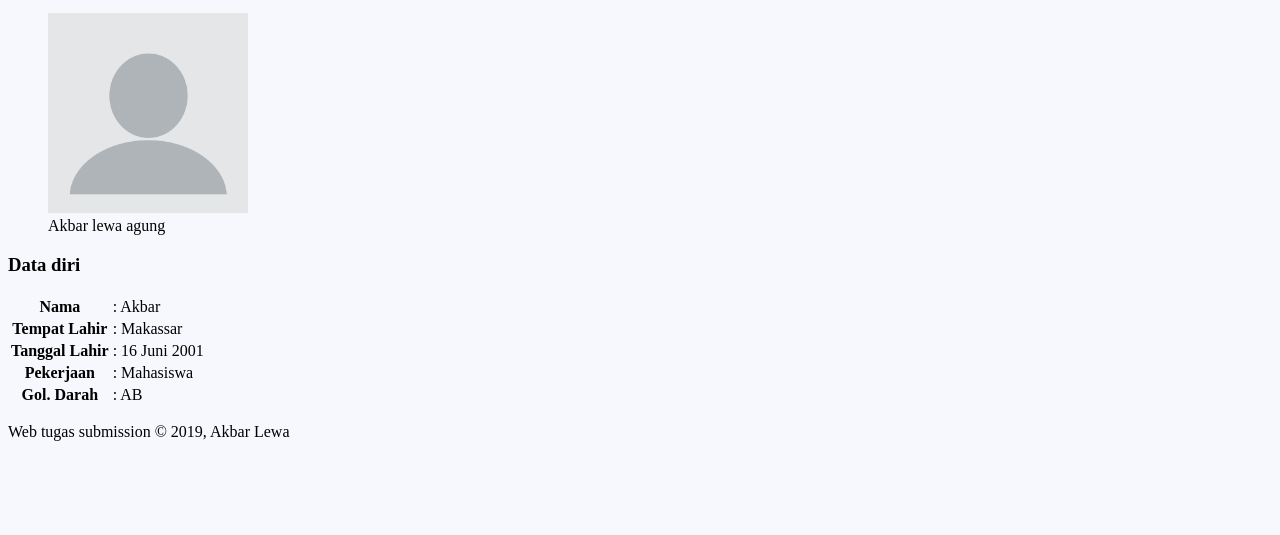
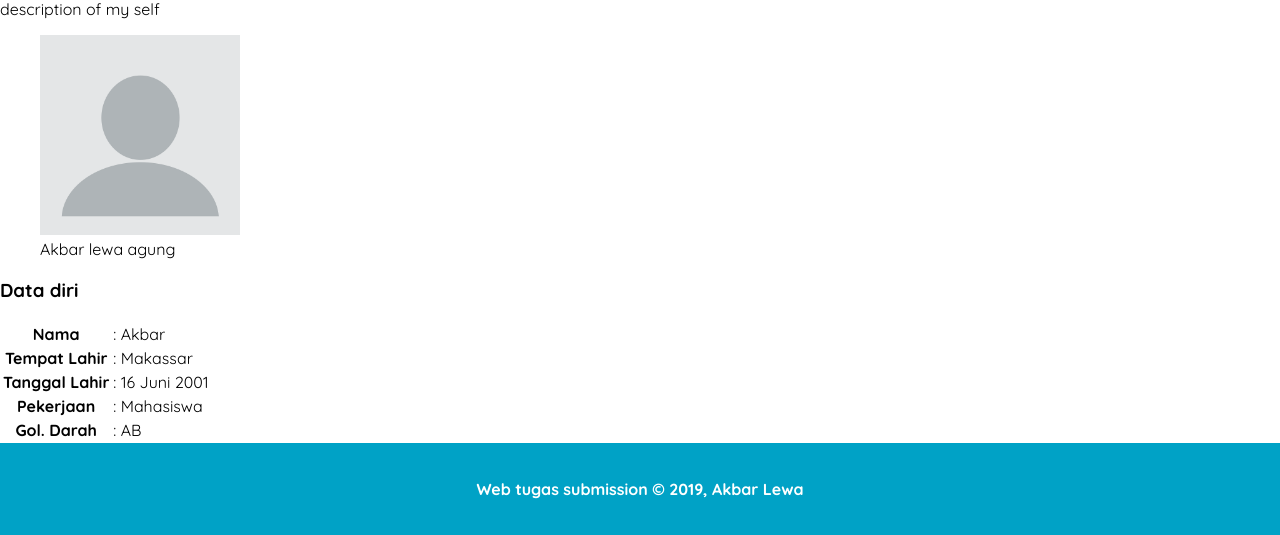
Before and after one commit to rizqul/Dicoding_ReactPath, a plain HTML site: page Submision/index.html in a window 1280 px wide. Shown: the part 705-1240 px from the top of the page. Before the commit the page ends 1162 px from the top, so only its background shows below. Drawn offline with Linux system fonts and the light colour scheme.

Commit message:
Update style.css

```diff
--- a/Submision/assets/css/style.css
+++ b/Submision/assets/css/style.css
@@ -1,6 +1,14 @@
+@import url("https://fonts.googleapis.com/css2?family=Quicksand:wght@400;700&display=swap");
+
+
 * {
-  background-color: #f6f8fd;
   box-sizing: border-box;
+}
+
+body {
+  font-family: "Quicksand", sans-serif;
+  margin: 0;
+  padding: 0;
 }
 
 header .flex-container {
@@ -8,7 +16,10 @@ header .flex-container {
   margin: 0 auto;
   justify-content: space-between;
   position: sticky;
+  top: 0;
+  background-color: aliceblue;
 }
+
 
 nav li {
   display: inline;
@@ -27,3 +38,11 @@ nav li {
   text-align: center;
   font-size: 20px;
 }
+
+footer {
+  padding: 20px;
+  color: white;
+  background-color: #00a2c6;
+  text-align: center;
+  font-weight: bold;
+}
```
